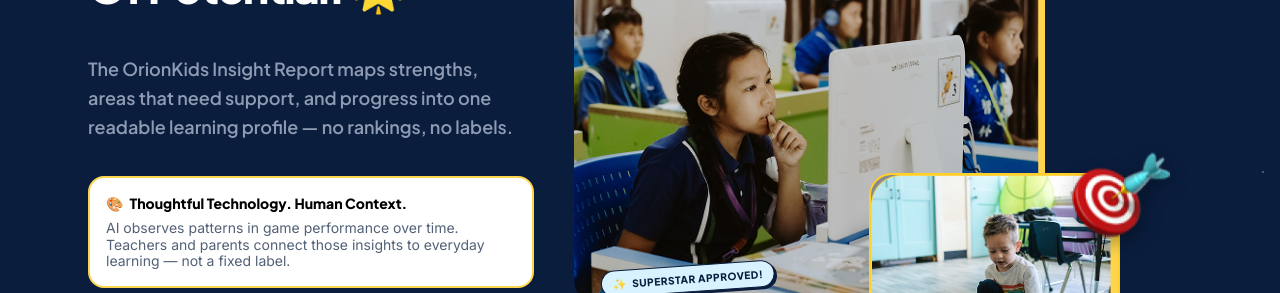
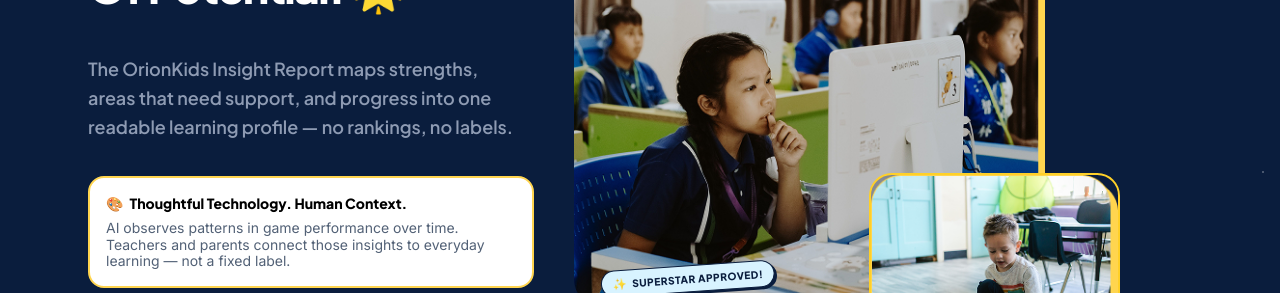
Before and after one commit to Panthar-InfoHub/orionkids-frontend, a Next.js app: page / in a window 1280 px wide. Shown: the part 3360-3653 px from the top of the page. Built offline with nearby package versions, Linux system fonts and the light colour scheme.

Commit message:
added dart animation

```diff
--- a/components/sections/insight-report-section.tsx
+++ b/components/sections/insight-report-section.tsx
@@ -291,10 +291,10 @@
                 {/* Automatic Zoom-In and Zoom-Out (3.0s active + 0.8s hold) */}
                 <div className="w-full h-full animate-target-zoom">
                   <Image
-                    src={encodeURI("/icons/🎯.png")}
+                    src="/svg/Target.svg"
                     alt="Bullseye Target"
                     width={100}
-                    height={112}
+                    height={100}
                     unoptimized
                     className="h-full w-full object-contain"
                   />
```
